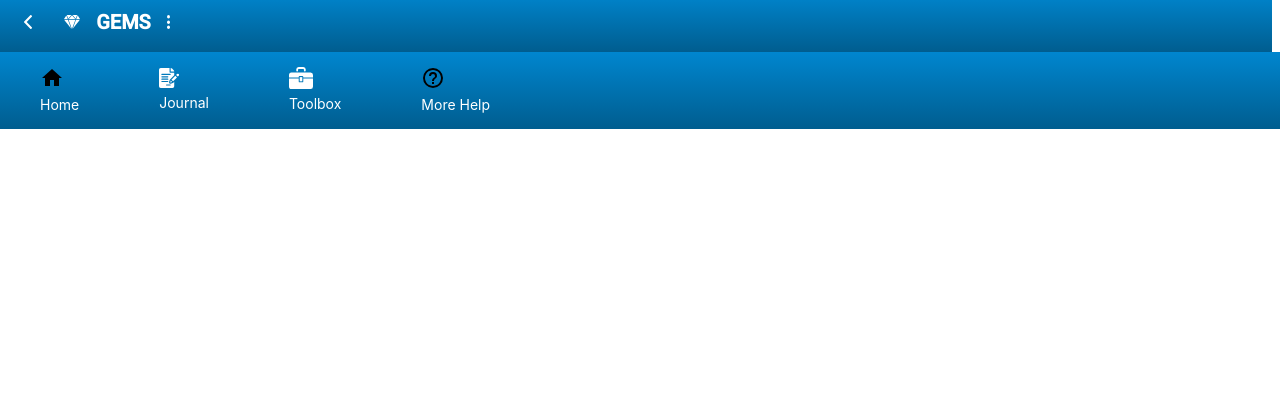
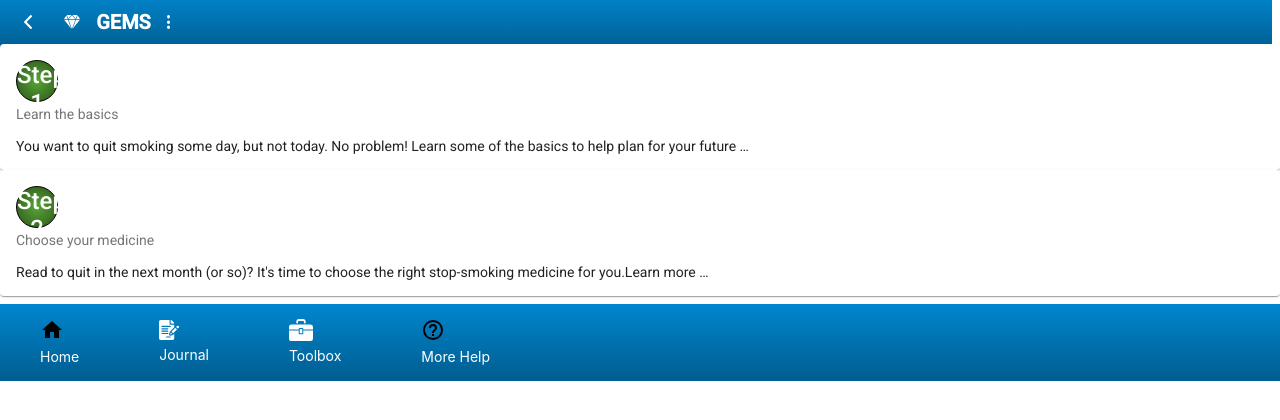
Before and after one commit to kpwhri/GEMSS, an Angular app: page / in a window 1280 px wide. Shown: the top 420 px of the page. Built offline with nearby package versions, Linux system fonts and the light colour scheme.

Commit message:
Started adding Material Design to Quit Guide

```diff
--- a/src/app/app.component.html
+++ b/src/app/app.component.html
@@ -1,4 +1,6 @@
 <app-header></app-header>
+
+<app-quit-guide></app-quit-guide>
 
 <router-outlet></router-outlet>
 
--- a/src/app/footer/footer.component.scss
+++ b/src/app/footer/footer.component.scss
@@ -11,3 +11,7 @@ footer a {
     display: flex;
     align-items: center;
 }
+
+footer .img-with-text {
+    text-align: justify;
+}
--- /dev/null
+++ b/src/app/quit-guide/quit-guide.component.html
@@ -0,0 +1,29 @@
+<mat-card>
+  <mat-card-title>
+    <div class='step-circle'>
+      <div>Step</div>
+      <div> 1 </div>
+    </div>
+  </mat-card-title>
+  <mat-card-subtitle>
+    Learn the basics
+  </mat-card-subtitle>
+  <mat-card-content> You want to quit smoking some day, but not today. No problem!
+    Learn some of the basics to help plan for your future &hellip;
+  </mat-card-content>
+</mat-card>
+<mat-card>
+  <mat-card-title>
+    <div class='step-circle'>
+      <div>Step</div>
+      <div> 2 </div>
+    </div>
+  </mat-card-title>
+  <mat-card-subtitle>
+    Choose your medicine
+  </mat-card-subtitle>
+  <mat-card-content>
+    Read to quit in the next month (or so)? It's time to choose
+      the right stop-smoking medicine for you.Learn more   &hellip;
+  </mat-card-content>
+</mat-card>
--- /dev/null
+++ b/src/app/quit-guide/quit-guide.component.scss
@@ -0,0 +1,9 @@
+div.step-circle {
+    background-image: radial-gradient(#57A635, #2C521B);
+    border: solid 1px black;
+    border-radius: 50%;
+    color: white;
+    text-align: center;
+    width: 40px;
+    height: 40px;
+}
--- /dev/null
+++ b/src/app/quit-guide/quit-guide.component.ts
@@ -0,0 +1,15 @@
+import { Component, OnInit } from '@angular/core';
+
+@Component({
+  selector: 'app-quit-guide',
+  templateUrl: './quit-guide.component.html',
+  styleUrls: ['./quit-guide.component.scss']
+})
+export class QuitGuideComponent implements OnInit {
+
+  constructor() { }
+
+  ngOnInit() {
+  }
+
+}
```
Also changed, not shown: src/app/app.module.ts (+7 -3 lines), 1 other file (tests, documents, lock files or other folders).
